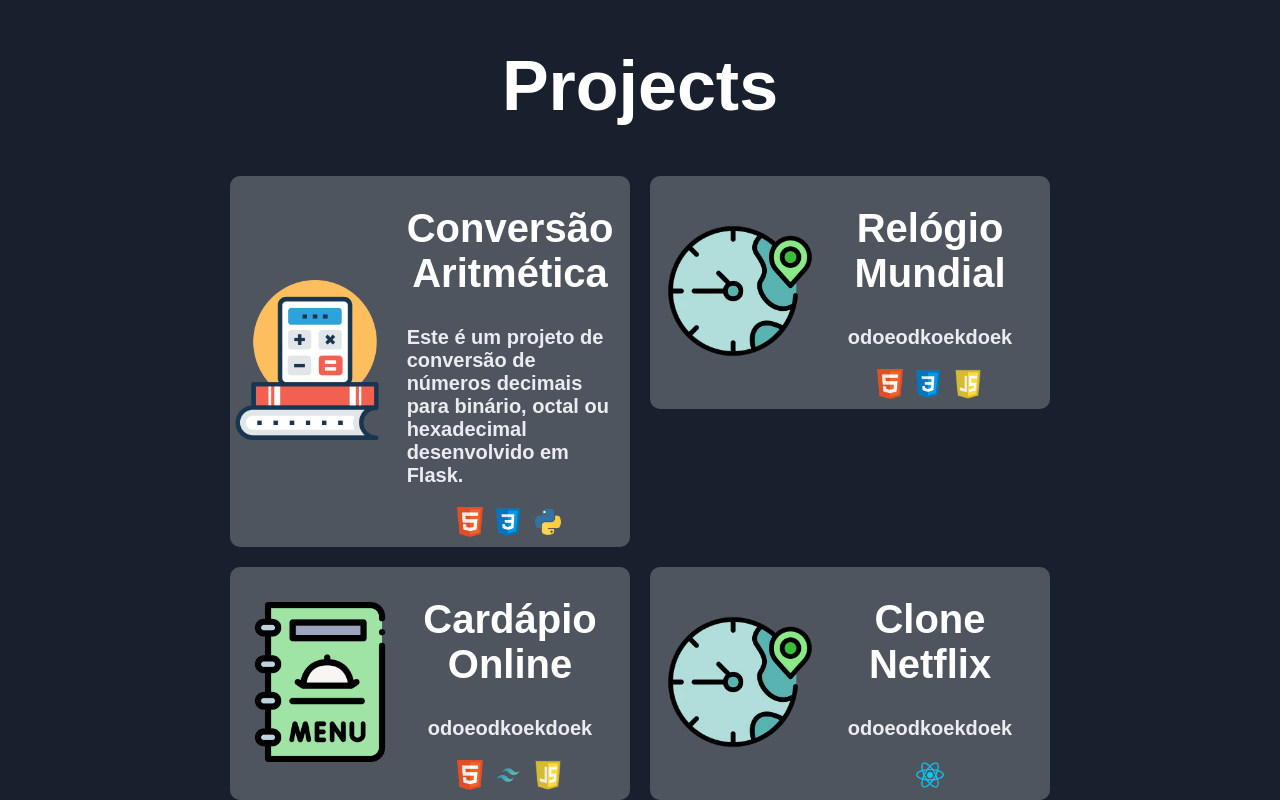
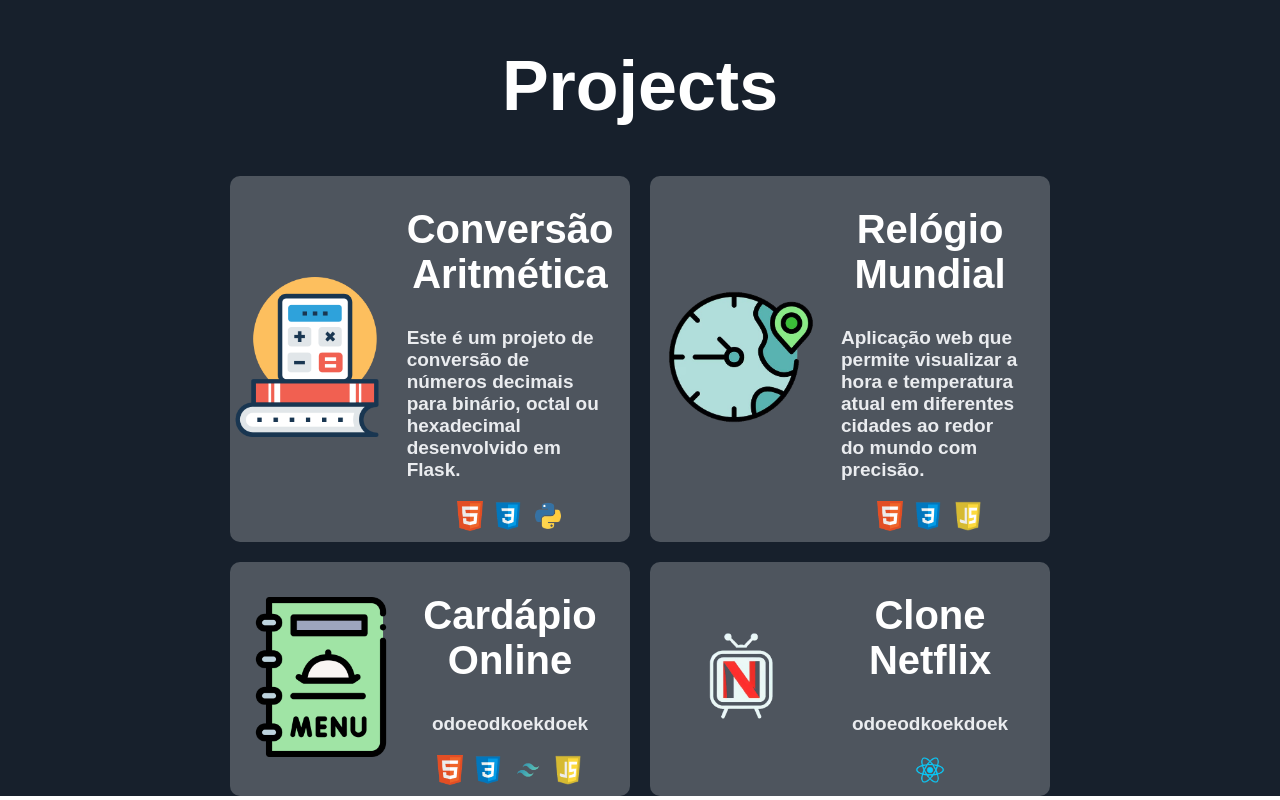
Before and after one commit to LucasBondeDeSouza/portfolio, a React (Create React App) app: page / in a window 1280 px wide. Shown: the part 1814-2614 px from the top of the page. Built offline with nearby package versions, Linux system fonts and the light colour scheme.

Commit message:
atualização

```diff
--- a/src/Components/Projects.css
+++ b/src/Components/Projects.css
@@ -31,7 +31,7 @@
     justify-content: center;
     align-items: center;
     background-color: #4E555E;
-    padding: 10px;
+    padding: 11px;
     border-radius: 10px;
     max-width: 400px;
     cursor: pointer;
@@ -114,6 +114,6 @@
     }
 
     .Projects--description p {
-        font-size: 20px;
+        font-size: 19px;
     }
 }
--- a/src/Components/Projects.js
+++ b/src/Components/Projects.js
@@ -5,6 +5,7 @@
 import Conversao_aritmetica from '../assets/conversao-aritmetica.png'
 import Relogio_mundial from '../assets/relogio-mundial.png'
 import Cardapio_online from '../assets/cardapio-online.png'
+import Clone_netflix from '../assets/clone-netflix.png'
 
 import Logo_HTML from '../assets/logo-html.png'
 import Logo_CSS from '../assets/logo-css.png'
@@ -56,7 +57,7 @@
                                 <h2>Relógio Mundial</h2>
                             </div>
                             <div className="Projects--description">
-                                <p>odoeodkoekdoek</p>
+                                <p>Aplicação web que permite visualizar a hora e temperatura atual em diferentes cidades ao redor do mundo com precisão.</p>
                             </div>
                             <div className="Projects--languages">
                                 <img src={Logo_HTML} alt="HTML" />
@@ -81,6 +82,7 @@
                             </div>
                             <div className="Projects--languages">
                                 <img src={Logo_HTML} alt="HTML" />
+                                <img src={Logo_CSS} alt="CSS" />
                                 <img src={Logo_Tailwind} alt="Tailwind" />
                                 <img src={Logo_JS} alt="JavaScript" />
                             </div>
@@ -91,7 +93,7 @@
                 <a href="https://clone-netflix-seven-zeta.vercel.app/" target="_blank">
                     <div className="Projects--card">
                         <div className="Projects--image">
-                            <img src={Relogio_mundial} alt="Relógio Mundial" />
+                            <img src={Clone_netflix} alt="Relógio Mundial" />
                         </div>
                         <div className="Projects--info">
                             <div className="Projects--name">
@@ -101,7 +103,7 @@
                                 <p>odoeodkoekdoek</p>
                             </div>
                             <div className="Projects--languages">
-                                <img src={Logo_React} alt="HTML" />
+                                <img src={Logo_React} alt="React" />
                             </div>
                         </div>
                     </div>
```
Also changed, not shown: src/assets/clone-netflix.png (added).
